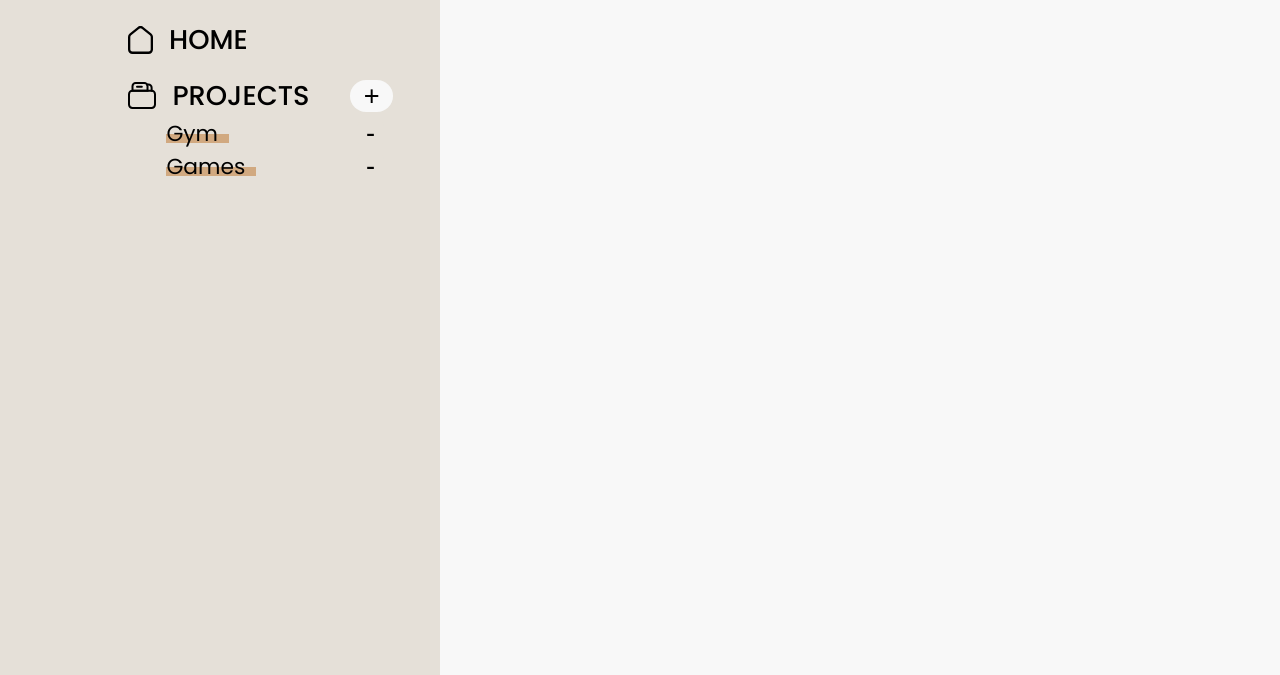
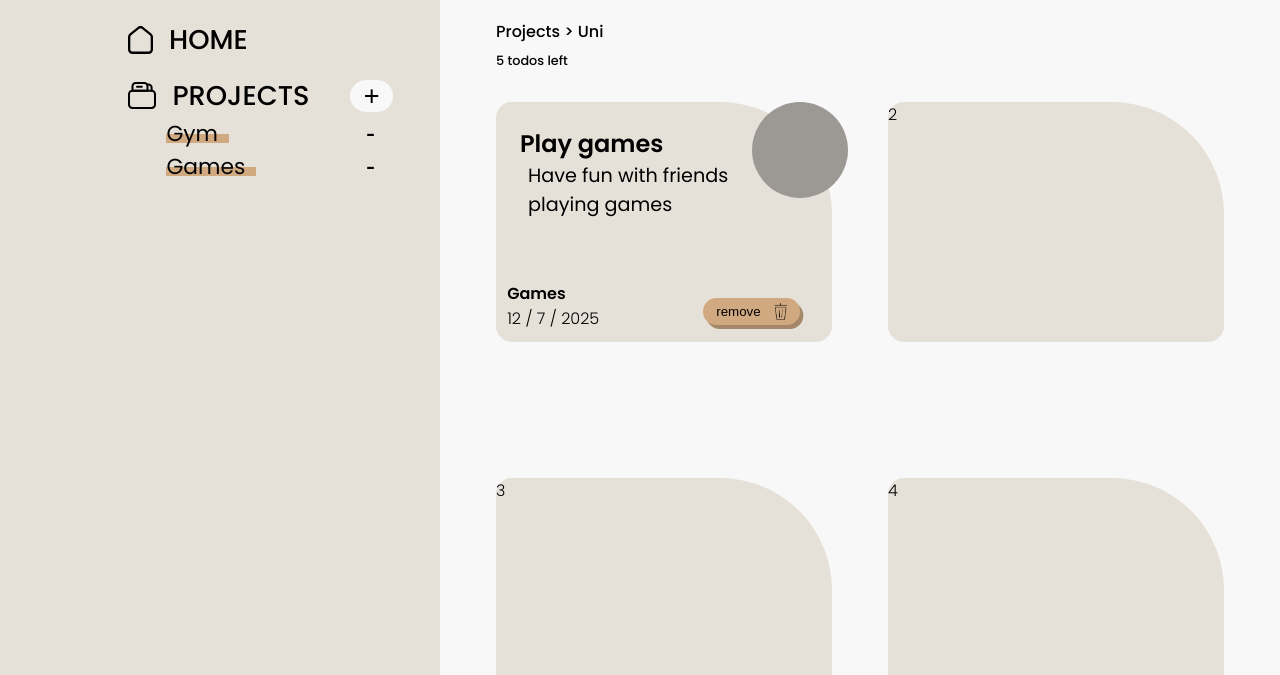
Before and after one commit to Vicker14/todo-list, a website built with webpack: page src/template.html in a window 1280 px wide. Shown: the part 125-800 px from the top of the page. Built offline with nearby package versions, Linux system fonts and the light colour scheme; a web font is replaced by a local one.

Commit message:
Created a sample card and the css needed.
Also applied the fixed bar width into the margin
for the content.

```diff
--- a/src/styles/content.css
+++ b/src/styles/content.css
@@ -1,7 +1,9 @@
 @import url('./variables.css');
 
 #content {
-    padding: 0 0 0 var(--font-size-title);
+
+    margin: 0 var(--font-size-title) 0 calc(var(--font-size-title)*2 + var(--padding-sidebar) + var(--width-sidebar));
+    width: 100%;
 }
 
 .title {
@@ -20,3 +22,105 @@
     font-size: 0.8rem;
     margin: 0.5rem 0 0;
 }
+
+#card-container {
+    display: grid;
+    grid-template: repeat(auto-fit, minmax(20rem, 1fr)) / repeat(auto-fit, minmax(20rem, 1fr));
+    gap: var(--font-size-title);
+}
+
+.card {
+    --card-width: max(20rem, 100%);
+
+    height: 15rem;
+    width: var(--card-width);
+
+    margin: 2rem 0 0 0;
+    border-radius: 1rem 7rem 1rem 1rem;
+    background-color: var(--color-dark);
+
+    display: flex;
+    flex-direction: column;
+    justify-content: space-between;
+    position: relative;
+
+    & .todo-title {
+        font-size: 1.5rem;
+        font-weight: 600;
+
+        margin: 1.5rem 0 0 1.5rem;
+    }
+
+    & .todo-description {
+        font-size: 1.2rem;
+        font-weight: 400;
+
+        margin: 0 6rem 0 2rem;
+    }
+
+    & .card-bottom {
+        display: flex;
+        justify-content: space-between;
+        align-items: center;
+    }
+
+    & .card-info {
+        margin: 0 0 0.7rem 0.7rem;
+        font-size: 1rem;
+    }
+    & .todo-project {
+        font-weight: 600;
+    }
+    & .todo-remove {
+        --remove-height: 2em;
+
+        height: var(--remove-height);
+        padding: 0 1em;
+        margin: 0 2rem 0 0;
+
+        border-radius: calc(var(--remove-height) / 2);
+        border: none;
+
+        background-color: var(--color-accent);
+        box-shadow: rgb(165, 136, 105) 0.25em 0.3em 0px;
+
+        display: flex;
+        align-items: center;
+
+        gap: 1em;
+
+        & img {
+            height: calc(var(--remove-height) / 1.5);
+        }
+    }
+}
+
+.circle {
+    position: absolute;
+    left: calc(var(--card-width) - 5rem);
+
+    --size: 6rem;
+    --size-radius: calc(var(--size)/2);
+
+    width: var(--size);
+    height: var(--size);
+    object-view-box: 0 0 var(--size) var(--size);
+
+    & circle {
+        cx: var(--size-radius);
+        cy: var(--size-radius);
+        r: var(--size-radius);
+    }
+}
+.circle .grey{
+    fill: var(--color-grey);
+}
+.circle .red{
+    fill: var(--color-red);
+}
+.circle .yellow{
+    fill: var(--color-yellow);
+}
+.circle .green{
+    fill: var(--color-green);
+}
--- a/src/template.html
+++ b/src/template.html
@@ -10,7 +10,7 @@
         <form>
             <button class="close-form">✕</button>
             <label for="new-project-name">Project name:</label>
-            <input type="text" name="new-project-name" id="projectName" maxlength="12" required>
+            <input type="text" name="new-project-name" id="projectName" maxlength="12">
             <button type="submit" id="form-submit">Done!</button>
         </form>
     </div>
@@ -40,7 +40,31 @@
             <div class="counter">5 todos left</div>
         </div>
 
-        <div class="card-container">
+        <div id="card-container">
+
+            <div class="card">
+                <div class="card-top">
+                    <svg class="circle">
+                        <circle class="grey"/>
+                    </svg>
+                    <div class="todo-title">Play games</div>
+                    <div class="todo-description">Have fun with friends playing games</div>
+                </div>
+                <div class="card-bottom">
+                    <div class="card-info">
+                        <div class="todo-project">Games</div>
+                        <div class="todo-date">12 / 7 / 2025</div>
+                    </div>
+                    <button class="todo-remove">remove <img src="img/remove.png" alt="bin"></button>
+                </div>
+            </div>
+
+            <div class="card">2</div>
+            <div class="card">3</div>
+            <div class="card">4</div>
+            <div class="card">5</div>
+            <div class="card">6</div>
+            <div class="card">7</div>
 
         </div>
     </div>
```
Also changed, not shown: src/img/remove.png (added).
